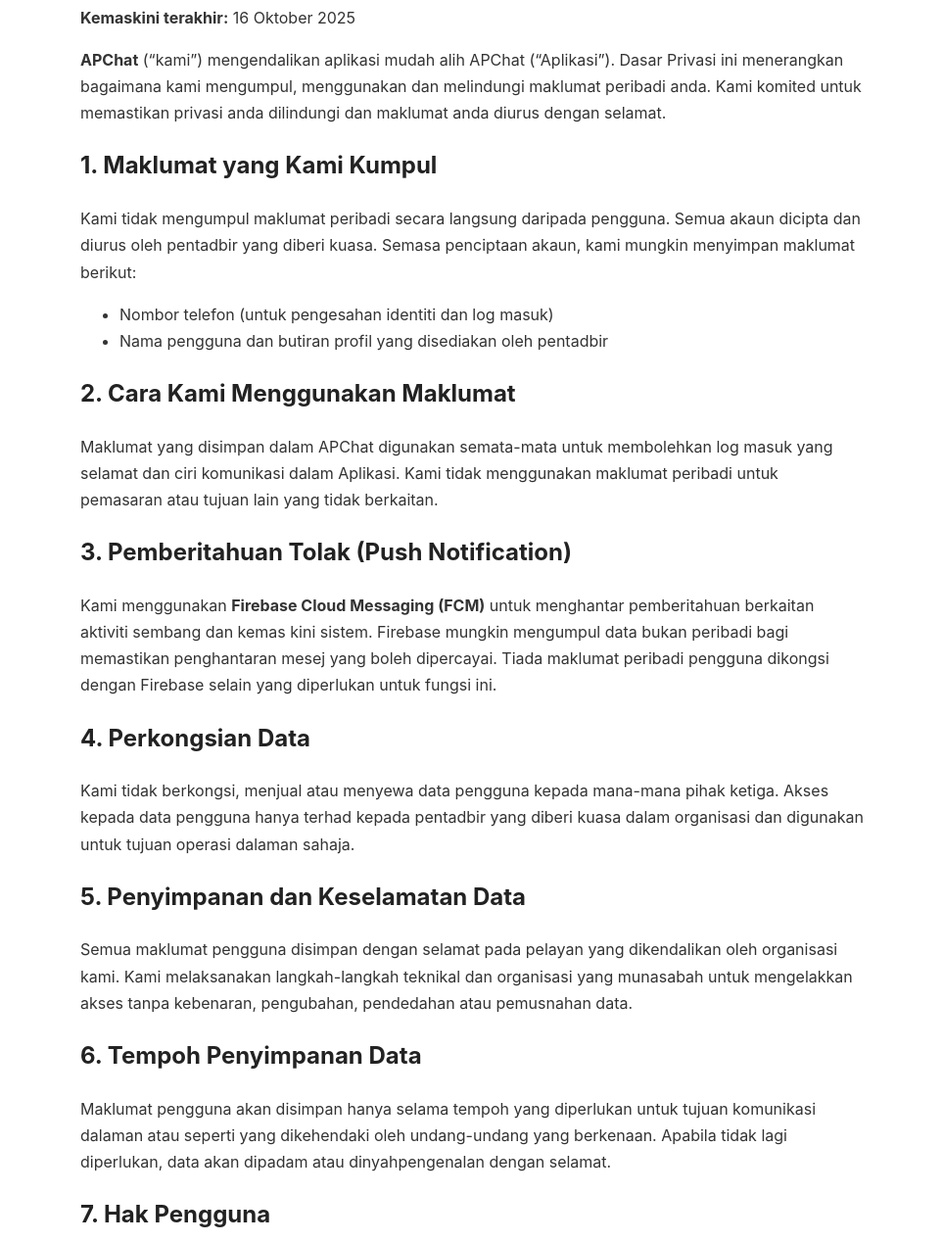
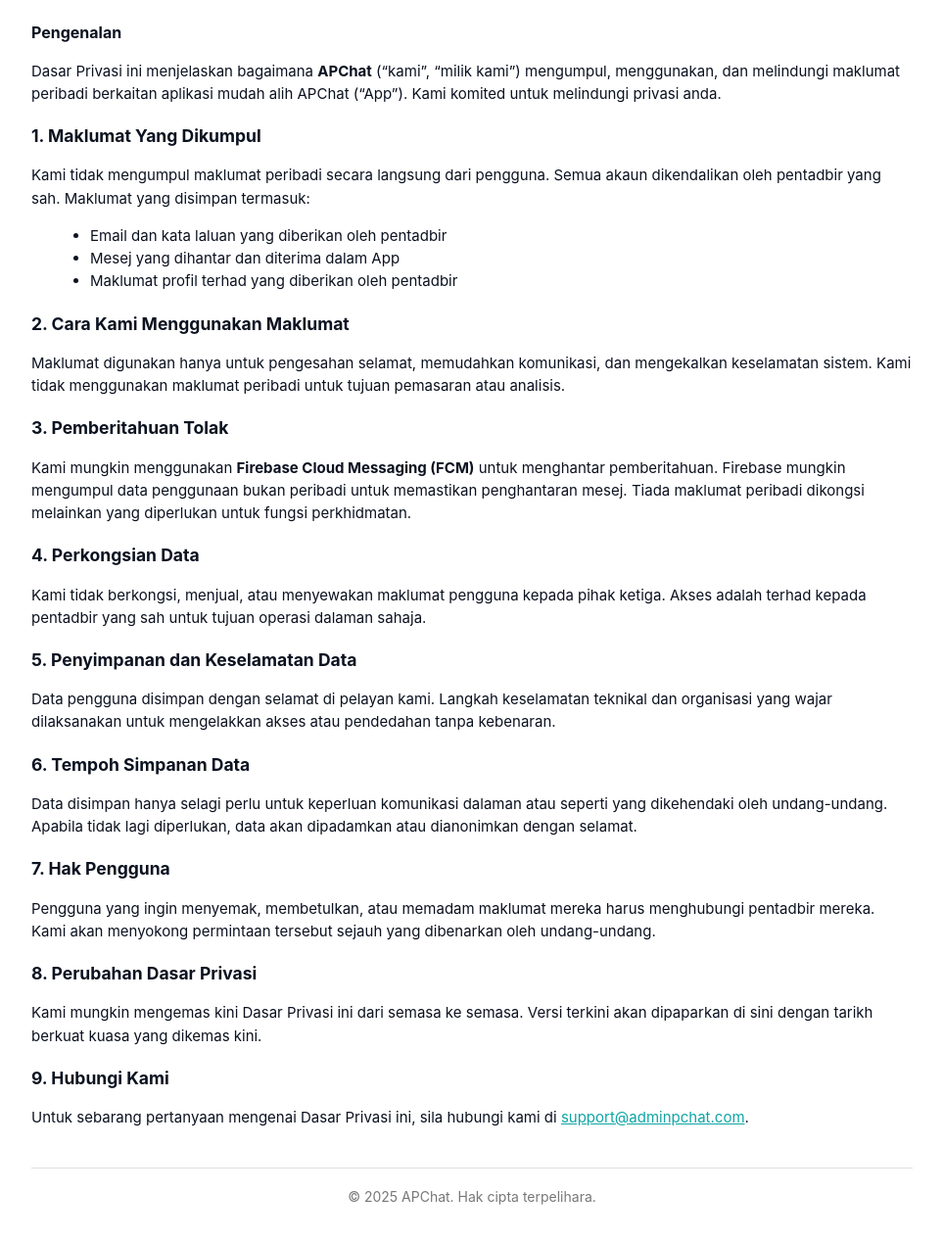
Before and after one commit to apchat-dev/apchat-privacy, a plain HTML site: page privacy-ms.html in a window 1280 px wide. Shown: the part 111-1379 px from the top of the page at 98% size, without its empty margins (158-1121 px from the left). Drawn offline with Linux system fonts and the light colour scheme.

Commit message:
feat(App): Update privacy-ms.html

```diff
--- a/privacy-ms.html
+++ b/privacy-ms.html
@@ -1,77 +1,150 @@
-<!DOCTYPE html>
+<!doctype html>
 <html lang="ms">
 <head>
-  <meta charset="UTF-8" />
-  <meta name="viewport" content="width=device-width, initial-scale=1.0" />
-  <title>Dasar Privasi - APChat</title>
+  <meta charset="utf-8" />
+  <meta name="viewport" content="width=device-width,initial-scale=1" />
+  <title>APChat — Dasar Privasi</title>
+  <meta name="description" content="APChat Dasar Privasi" />
   <style>
-    body {
-      font-family: -apple-system, BlinkMacSystemFont, "Segoe UI", Roboto, sans-serif;
-      line-height: 1.7;
-      max-width: 800px;
-      margin: 40px auto;
-      padding: 0 20px;
-      color: #333;
+    :root{
+      --bg:#fafafa;
+      --card:#ffffff;
+      --muted:#6b7280;
+      --accent:#0ea5a4;
+      --maxw:900px;
+      --radius:12px;
+      font-family: Inter, ui-sans-serif, system-ui, -apple-system, "Segoe UI", Roboto, "Helvetica Neue", Arial;
     }
-    h1, h2 {
-      color: #222;
+    body{
+      background:var(--bg);
+      color:#0f172a;
+      margin:0;
+      padding:32px 16px;
+      display:flex;
+      justify-content:center;
+      -webkit-font-smoothing:antialiased;
+      -moz-osx-font-smoothing:grayscale;
     }
+    .container{
+      max-width:var(--maxw);
+      width:100%;
+      background:var(--card);
+      border-radius:var(--radius);
+      box-shadow:0 6px 30px rgba(2,6,23,0.06);
+      padding:32px;
+    }
+    h1{
+      margin:0 0 8px 0;
+      font-size:20px;
+      letter-spacing:-0.2px;
+    }
+    .meta{
+      color:var(--muted);
+      font-size:13px;
+      margin-bottom:20px;
+    }
+    section{ margin:18px 0; line-height:1.55; font-size:15px; color:#0b1220; }
+    ul{ margin:8px 0 0 20px; }
+    a { color:var(--accent); text-decoration:underline; }
     footer {
       text-align: center;
       margin-top: 40px;
-      font-size: 0.9rem;
+      padding: 20px 0;
+      font-size: 14px;
       color: #777;
+      border-top: 1px solid #e0e0e0;
     }
-    a {
-      color: #0073e6;
-      text-decoration: none;
-    }
-    a:hover {
-      text-decoration: underline;
+    .note{ font-size:13px; color:var(--muted); }
+    @media (max-width:520px){
+      .container{ padding:20px; border-radius:10px; }
     }
   </style>
 </head>
 <body>
+  <main class="container" role="main" aria-labelledby="privacy-title">
+    <header>
+      <h1 id="privacy-title">Dasar Privasi</h1>
+      <div class="meta">Kemaskini terakhir: Oktober 2025 — APChat</div>
+    </header>
 
-  <h1>Dasar Privasi</h1>
-  <p><strong>Kemaskini terakhir:</strong> 16 Oktober 2025</p>
+    <section aria-labelledby="intro">
+      <h2 style="font-size:16px;margin:0 0 8px 0">Pengenalan</h2>
+      <p id="intro">
+        Dasar Privasi ini menjelaskan bagaimana <strong>APChat</strong> (“kami”, “milik kami”) mengumpul, menggunakan, dan melindungi maklumat peribadi berkaitan aplikasi mudah alih APChat (“App”). Kami komited untuk melindungi privasi anda.
+      </p>
+    </section>
 
-  <p><strong>APChat</strong> (“kami”) mengendalikan aplikasi mudah alih APChat (“Aplikasi”). Dasar Privasi ini menerangkan bagaimana kami mengumpul, menggunakan dan melindungi maklumat peribadi anda. Kami komited untuk memastikan privasi anda dilindungi dan maklumat anda diurus dengan selamat.</p>
+    <section aria-labelledby="info">
+      <h3 style="margin:0 0 8px 0">1. Maklumat Yang Dikumpul</h3>
+      <p id="info">
+        Kami tidak mengumpul maklumat peribadi secara langsung dari pengguna. Semua akaun dikendalikan oleh pentadbir yang sah. Maklumat yang disimpan termasuk:
+      </p>
+      <ul>
+        <li>Email dan kata laluan yang diberikan oleh pentadbir</li>
+        <li>Mesej yang dihantar dan diterima dalam App</li>
+        <li>Maklumat profil terhad yang diberikan oleh pentadbir</li>
+      </ul>
+    </section>
 
-  <h2>1. Maklumat yang Kami Kumpul</h2>
-  <p>Kami tidak mengumpul maklumat peribadi secara langsung daripada pengguna. Semua akaun dicipta dan diurus oleh pentadbir yang diberi kuasa. Semasa penciptaan akaun, kami mungkin menyimpan maklumat berikut:</p>
-  <ul>
-    <li>Nombor telefon (untuk pengesahan identiti dan log masuk)</li>
-    <li>Nama pengguna dan butiran profil yang disediakan oleh pentadbir</li>
-  </ul>
+    <section aria-labelledby="use">
+      <h3 style="margin:0 0 8px 0">2. Cara Kami Menggunakan Maklumat</h3>
+      <p id="use">
+        Maklumat digunakan hanya untuk pengesahan selamat, memudahkan komunikasi, dan mengekalkan keselamatan sistem. Kami tidak menggunakan maklumat peribadi untuk tujuan pemasaran atau analisis.
+      </p>
+    </section>
 
-  <h2>2. Cara Kami Menggunakan Maklumat</h2>
-  <p>Maklumat yang disimpan dalam APChat digunakan semata-mata untuk membolehkan log masuk yang selamat dan ciri komunikasi dalam Aplikasi. Kami tidak menggunakan maklumat peribadi untuk pemasaran atau tujuan lain yang tidak berkaitan.</p>
+    <section aria-labelledby="push">
+      <h3 style="margin:0 0 8px 0">3. Pemberitahuan Tolak</h3>
+      <p id="push">
+        Kami mungkin menggunakan <strong>Firebase Cloud Messaging (FCM)</strong> untuk menghantar pemberitahuan. Firebase mungkin mengumpul data penggunaan bukan peribadi untuk memastikan penghantaran mesej. Tiada maklumat peribadi dikongsi melainkan yang diperlukan untuk fungsi perkhidmatan.
+      </p>
+    </section>
 
-  <h2>3. Pemberitahuan Tolak (Push Notification)</h2>
-  <p>Kami menggunakan <strong>Firebase Cloud Messaging (FCM)</strong> untuk menghantar pemberitahuan berkaitan aktiviti sembang dan kemas kini sistem. Firebase mungkin mengumpul data bukan peribadi bagi memastikan penghantaran mesej yang boleh dipercayai. Tiada maklumat peribadi pengguna dikongsi dengan Firebase selain yang diperlukan untuk fungsi ini.</p>
+    <section aria-labelledby="sharing">
+      <h3 style="margin:0 0 8px 0">4. Perkongsian Data</h3>
+      <p id="sharing">
+        Kami tidak berkongsi, menjual, atau menyewakan maklumat pengguna kepada pihak ketiga. Akses adalah terhad kepada pentadbir yang sah untuk tujuan operasi dalaman sahaja.
+      </p>
+    </section>
 
-  <h2>4. Perkongsian Data</h2>
-  <p>Kami tidak berkongsi, menjual atau menyewa data pengguna kepada mana-mana pihak ketiga. Akses kepada data pengguna hanya terhad kepada pentadbir yang diberi kuasa dalam organisasi dan digunakan untuk tujuan operasi dalaman sahaja.</p>
+    <section aria-labelledby="storage">
+      <h3 style="margin:0 0 8px 0">5. Penyimpanan dan Keselamatan Data</h3>
+      <p id="storage">
+        Data pengguna disimpan dengan selamat di pelayan kami. Langkah keselamatan teknikal dan organisasi yang wajar dilaksanakan untuk mengelakkan akses atau pendedahan tanpa kebenaran.
+      </p>
+    </section>
 
-  <h2>5. Penyimpanan dan Keselamatan Data</h2>
-  <p>Semua maklumat pengguna disimpan dengan selamat pada pelayan yang dikendalikan oleh organisasi kami. Kami melaksanakan langkah-langkah teknikal dan organisasi yang munasabah untuk mengelakkan akses tanpa kebenaran, pengubahan, pendedahan atau pemusnahan data.</p>
+    <section aria-labelledby="retention">
+      <h3 style="margin:0 0 8px 0">6. Tempoh Simpanan Data</h3>
+      <p id="retention">
+        Data disimpan hanya selagi perlu untuk keperluan komunikasi dalaman atau seperti yang dikehendaki oleh undang-undang. Apabila tidak lagi diperlukan, data akan dipadamkan atau dianonimkan dengan selamat.
+      </p>
+    </section>
 
-  <h2>6. Tempoh Penyimpanan Data</h2>
-  <p>Maklumat pengguna akan disimpan hanya selama tempoh yang diperlukan untuk tujuan komunikasi dalaman atau seperti yang dikehendaki oleh undang-undang yang berkenaan. Apabila tidak lagi diperlukan, data akan dipadam atau dinyahpengenalan dengan selamat.</p>
+    <section aria-labelledby="rights">
+      <h3 style="margin:0 0 8px 0">7. Hak Pengguna</h3>
+      <p id="rights">
+        Pengguna yang ingin menyemak, membetulkan, atau memadam maklumat mereka harus menghubungi pentadbir mereka. Kami akan menyokong permintaan tersebut sejauh yang dibenarkan oleh undang-undang.
+      </p>
+    </section>
 
-  <h2>7. Hak Pengguna</h2>
-  <p>Oleh kerana semua akaun dicipta oleh pentadbir, pengguna yang ingin mengemas kini, membetulkan, atau memadam maklumat mereka boleh menghubungi pentadbir masing-masing untuk bantuan. Kami akan membantu setakat mana yang dibenarkan oleh undang-undang.</p>
+    <section aria-labelledby="changes">
+      <h3 style="margin:0 0 8px 0">8. Perubahan Dasar Privasi</h3>
+      <p id="changes">
+        Kami mungkin mengemas kini Dasar Privasi ini dari semasa ke semasa. Versi terkini akan dipaparkan di sini dengan tarikh berkuat kuasa yang dikemas kini.
+      </p>
+    </section>
 
-  <h2>8. Perubahan kepada Dasar Ini</h2>
-  <p>Kami mungkin menyemak semula Dasar Privasi ini dari semasa ke semasa untuk mencerminkan perubahan operasi atau kehendak undang-undang. Versi terkini akan diterbitkan di halaman ini dengan tarikh berkuat kuasa yang dikemas kini.</p>
+    <section aria-labelledby="contact">
+      <h3 style="margin:0 0 8px 0">9. Hubungi Kami</h3>
+      <p id="contact">
+        Untuk sebarang pertanyaan mengenai Dasar Privasi ini, sila hubungi kami di <a href="mailto:support@adminpchat.com">support@adminpchat.com</a>.
+      </p>
+    </section>
 
-  <h2>9. Hubungi Kami</h2>
-  <p>Jika anda mempunyai sebarang pertanyaan mengenai Dasar Privasi ini atau cara kami menguruskan maklumat anda, sila hubungi kami di:</p>
-  <p><strong>E-mel:</strong> <a href="mailto:support@adminpchat.com">support@adminpchat.com</a></p>
-
-  <footer>
-    © 2025 APChat. Hak cipta terpelihara.
-  </footer>
+    <footer>
+      © 2025 APChat. Hak cipta terpelihara.
+    </footer>
+  </main>
 </body>
 </html>
```
